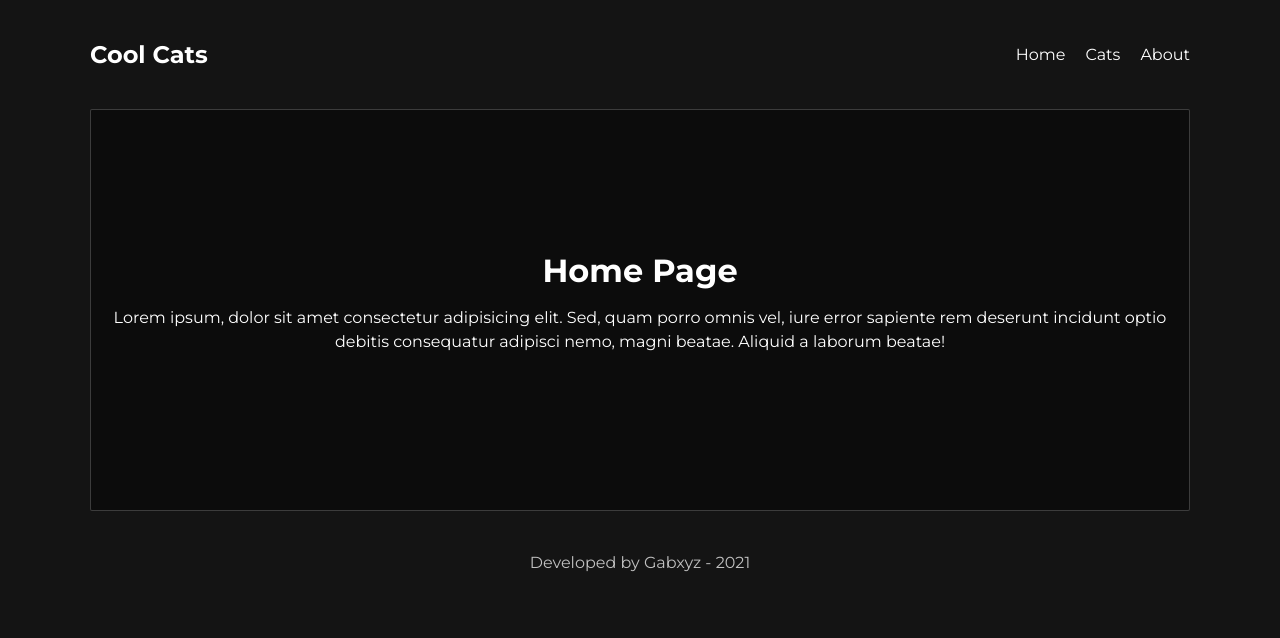
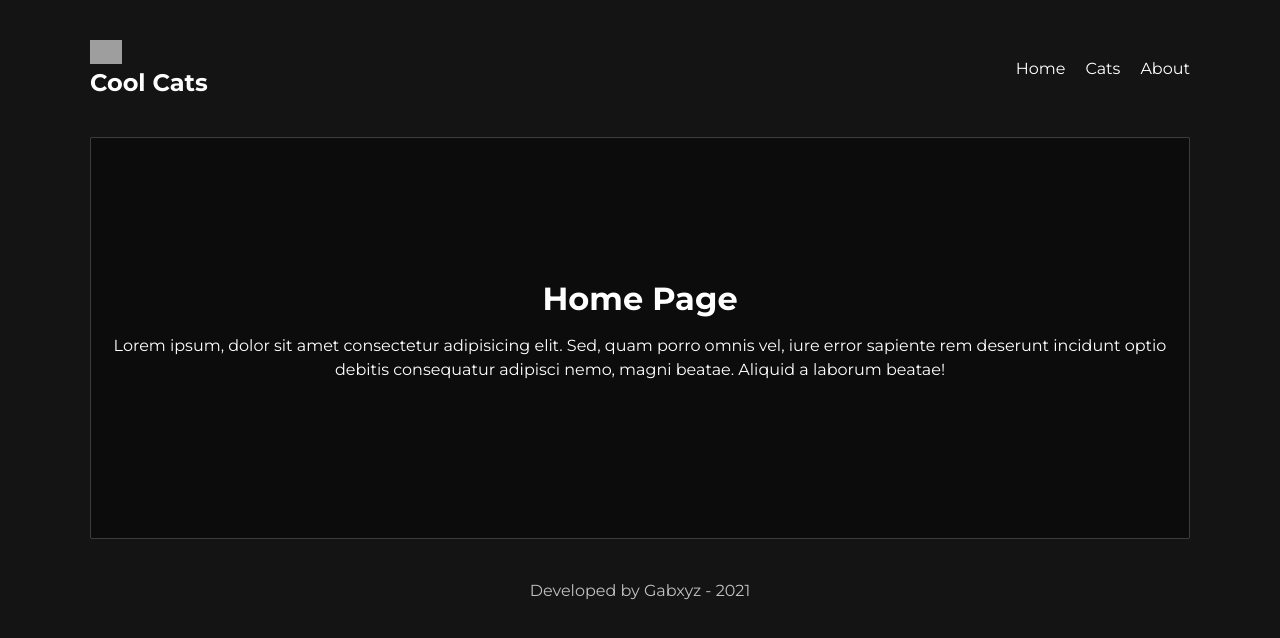
Before and after one commit to gabxyz/cool-cats-gatsby, a Gatsby site: page / in a window 1280 px wide. Built offline with nearby package versions, Linux system fonts and the light colour scheme; Gatsby itself is replaced by a stand-in of ours; grey boxes are pictures that could not be loaded.

Commit message:
added a logo to the navbar

```diff
--- a/src/components/Navbar.js
+++ b/src/components/Navbar.js
@@ -4,7 +4,14 @@ import React from "react"
 export default function Navbar() {
   return (
     <nav>
-      <h1>Cool Cats</h1>
+      <div className="logo">
+        <img
+          src="/catLogo.svg"
+          alt="Cat face silhouette"
+          style={{ maxWidth: "8%" }}
+        ></img>
+        <h1>Cool Cats</h1>
+      </div>
       <div className="links">
         <Link to="/">Home</Link>
         <Link to="/cats">Cats</Link>
```
